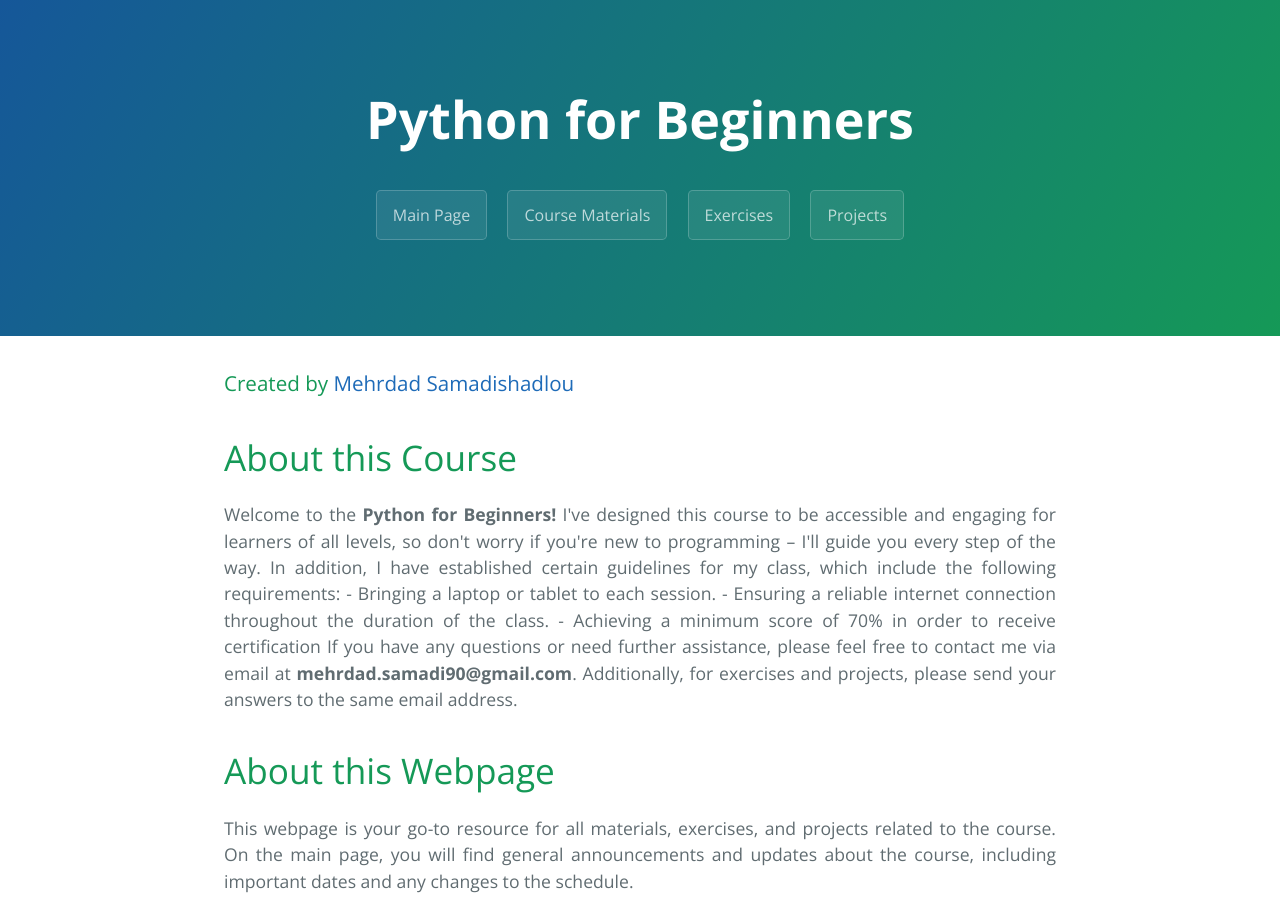
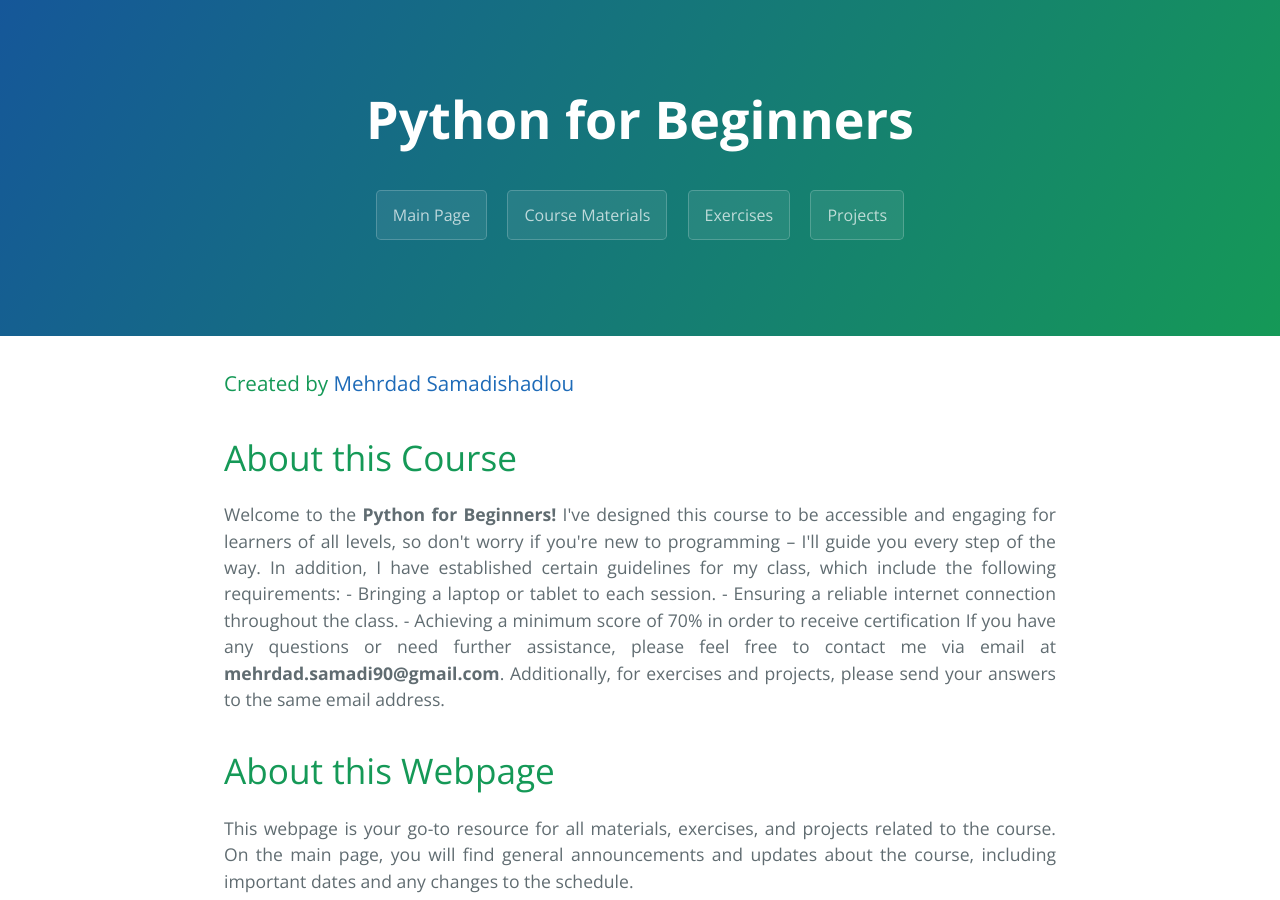
Before and after one commit to MehrdadSamadishadlou/Python_for_Beginners, a Jekyll site: the page built from index.md, in a window 1280 px wide and 900 px high. Built offline with Jekyll 4.4.1, drawn with Linux system fonts in a browser that asks for light colours.

Commit message:
Update index.md

```diff
--- a/index.md
+++ b/index.md
@@ -12,7 +12,7 @@ filename: index
 Welcome to the <b>Python for Beginners!</b>  I've designed this course to be accessible and engaging for learners of all levels, so don't worry if you're new to programming – I'll guide you every step of the way. In addition, I have established certain guidelines for my class, which include the following requirements:
 
   - Bringing a laptop or tablet to each session.
-  - Ensuring a reliable internet connection throughout the duration of the class.
+  - Ensuring a reliable internet connection throughout the class.
   - Achieving a minimum score of 70% in order to receive certification
 
 
```
